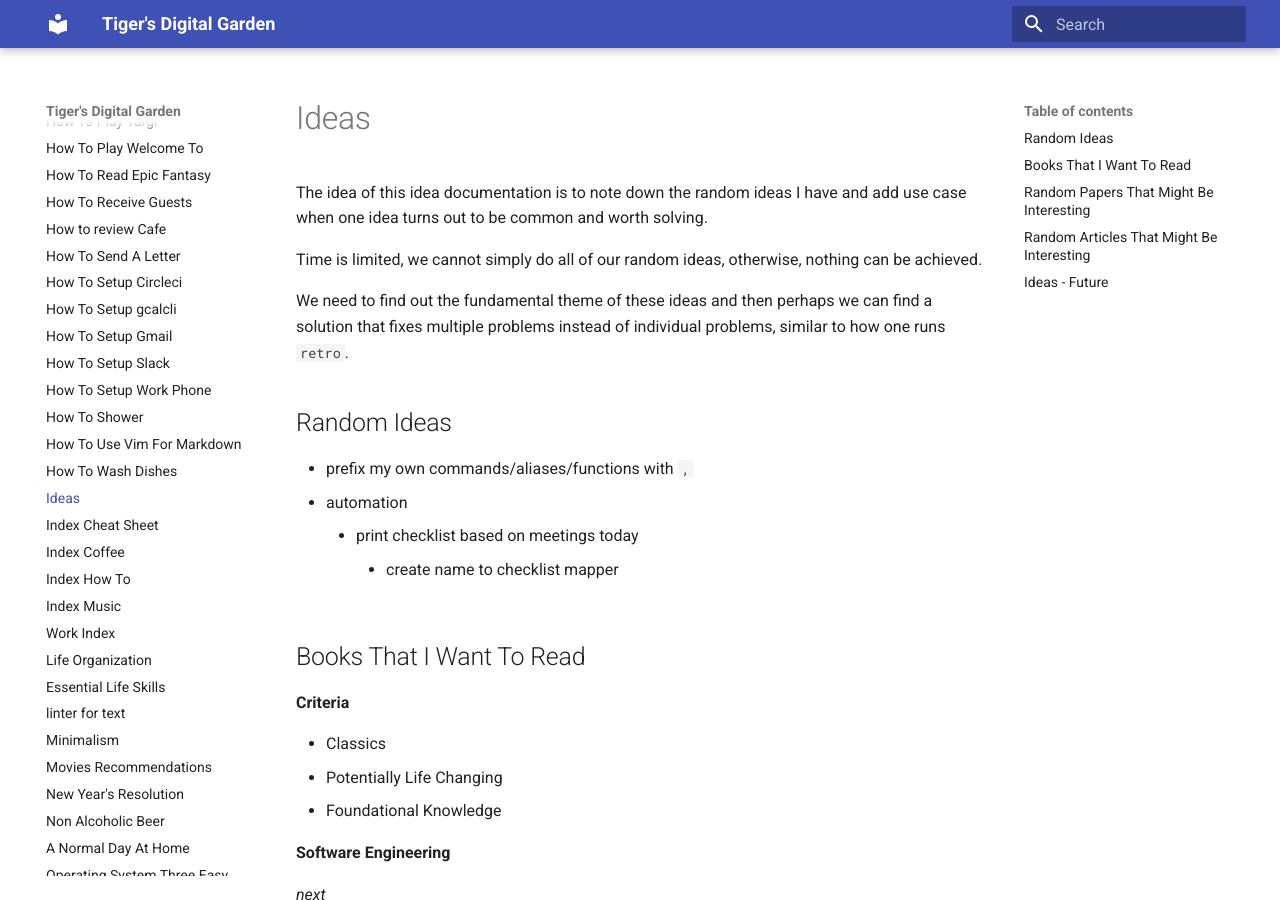
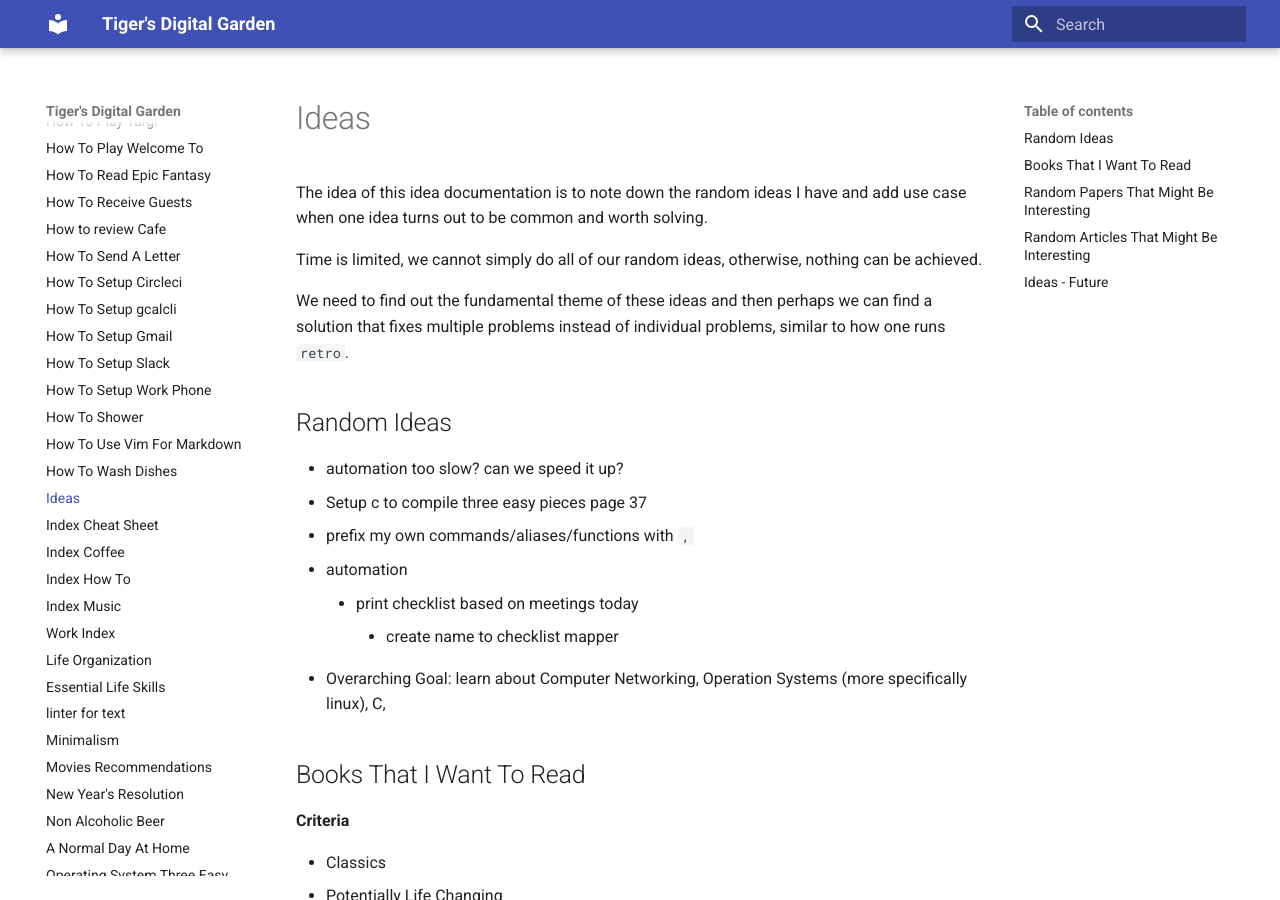
Before and after one commit to ynotstartups/notes, an MkDocs documentation site: the page built from notes/ideas.md, in a window 1280 px wide and 900 px high. Built offline with MkDocs 1.6.1 and Material for MkDocs 9.7.7, drawn with Linux system fonts in a browser that asks for light colours.

Commit message:
add ideas

```diff
--- a/notes/ideas.md
+++ b/notes/ideas.md
@@ -8,10 +8,13 @@ We need to find out the fundamental theme of these ideas and then perhaps we can
 
 ## Random Ideas
 
+- automation too slow? can we speed it up?
+- Setup c to compile three easy pieces page 37
 - prefix my own commands/aliases/functions with `,`
 - automation
   - print checklist based on meetings today
     - create name to checklist mapper
+- Overarching Goal: learn about Computer Networking, Operation Systems (more specifically linux), C,
 
 ## Books That I Want To Read
 
```
